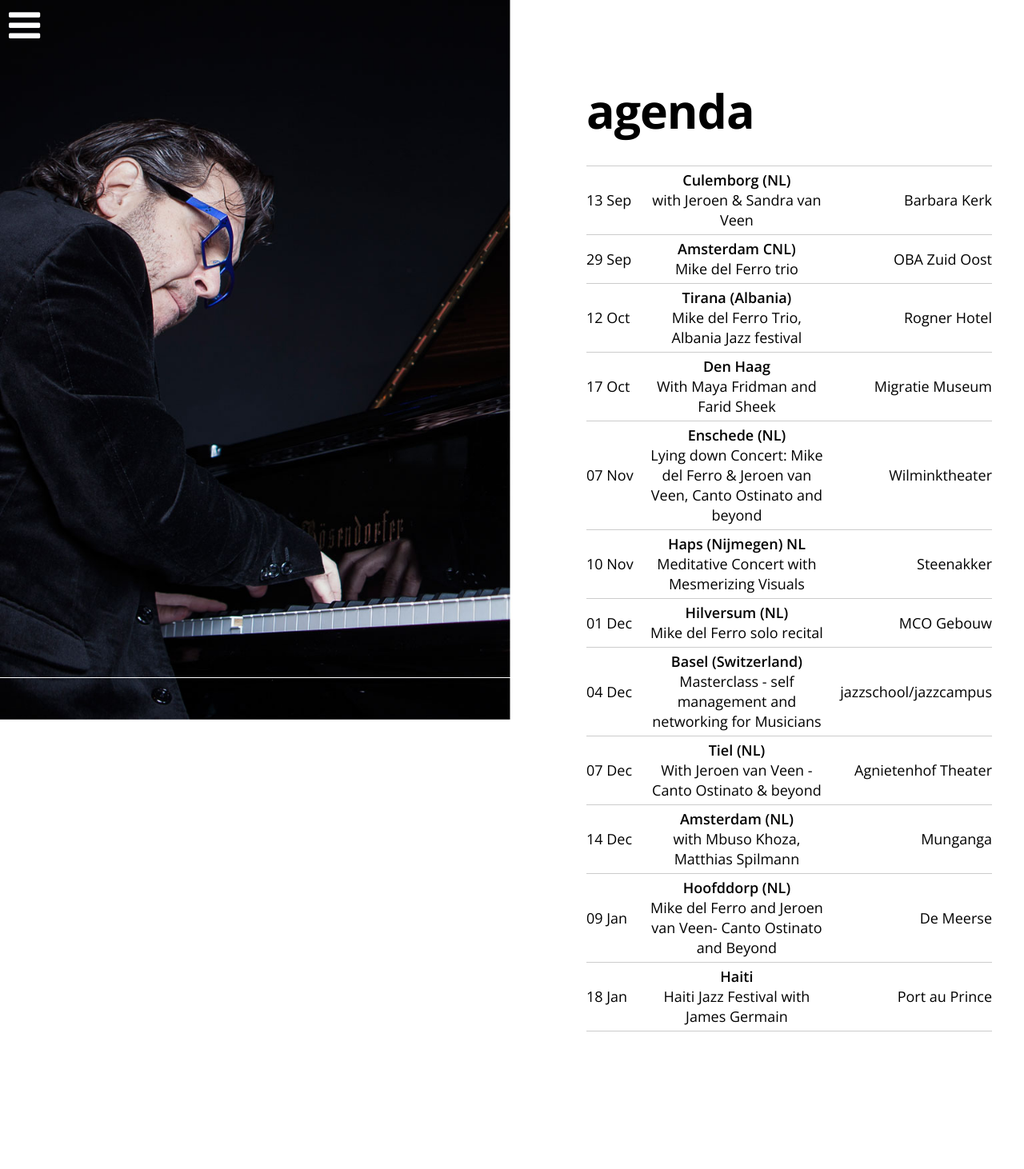
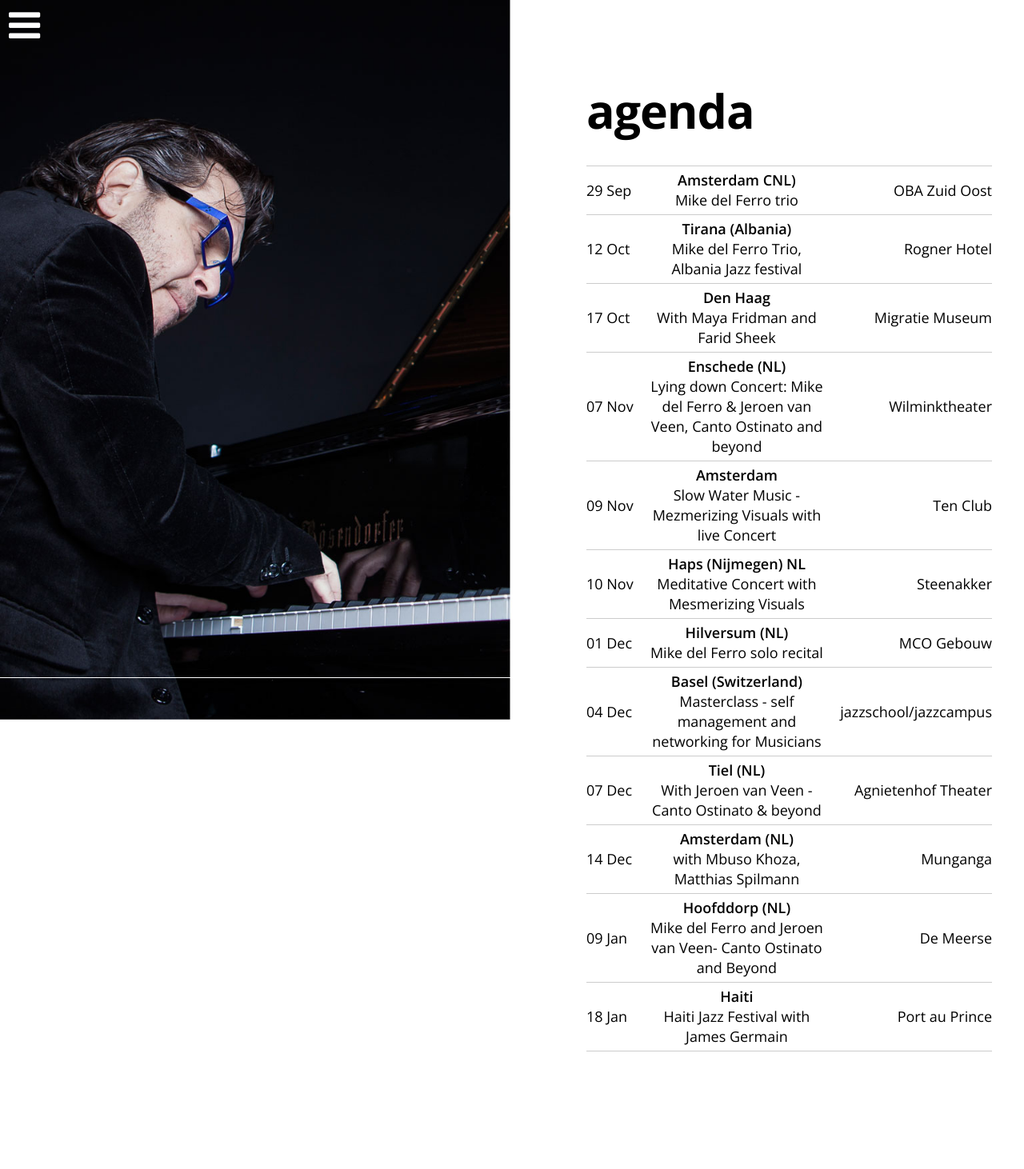
Before and after one commit to mikedelferro/website, a Jekyll site: the page built from agenda.html, in a window 1280 px wide. Shown: the whole page at 80% size. Built offline with Jekyll 4.4.1, drawn with Linux system fonts in a browser that asks for light colours; nearby versions of some CDN libraries; before the commit the page ends 1437 px from its top, so only the background shows below that.

Commit message:
Updated '_config.yml' via CloudCannon

```diff
--- a/_config.yml
+++ b/_config.yml
@@ -47,11 +47,11 @@ gigs:
     location: De Meerse
     venue: Hoofddorp (NL)
     url: 'https://www.demeerse.nl/'
-  - title: with Jeroen & Sandra van Veen
-    date: 2019-09-13 19:00:00
-    location: Barbara Kerk
-    venue: Culemborg (NL)
-    url: 'http://www.pianoculemborg.nl/jubileum-concert/'
+  - title: Slow Water Music - Mezmerizing Visuals with live Concert
+    date: 2019-11-09 20:00:00
+    location: Ten Club
+    venue: Amsterdam
+    url: 'https://www.facebook.com/events/743919619382916/'
   - title: 'Mike del Ferro Trio, Albania Jazz festival'
     date: 2019-10-12 20:00:00
     location: Rogner Hotel
```
